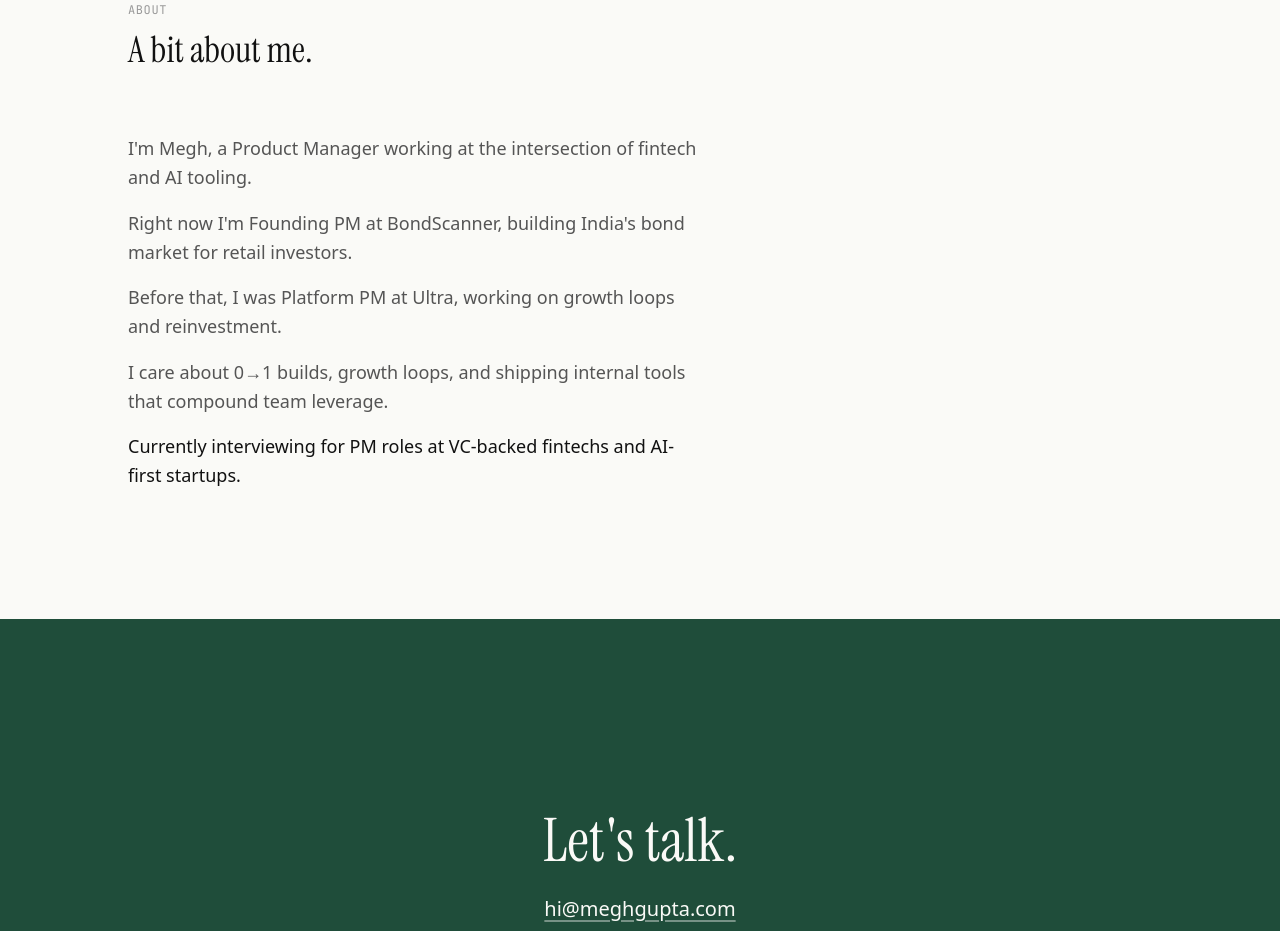
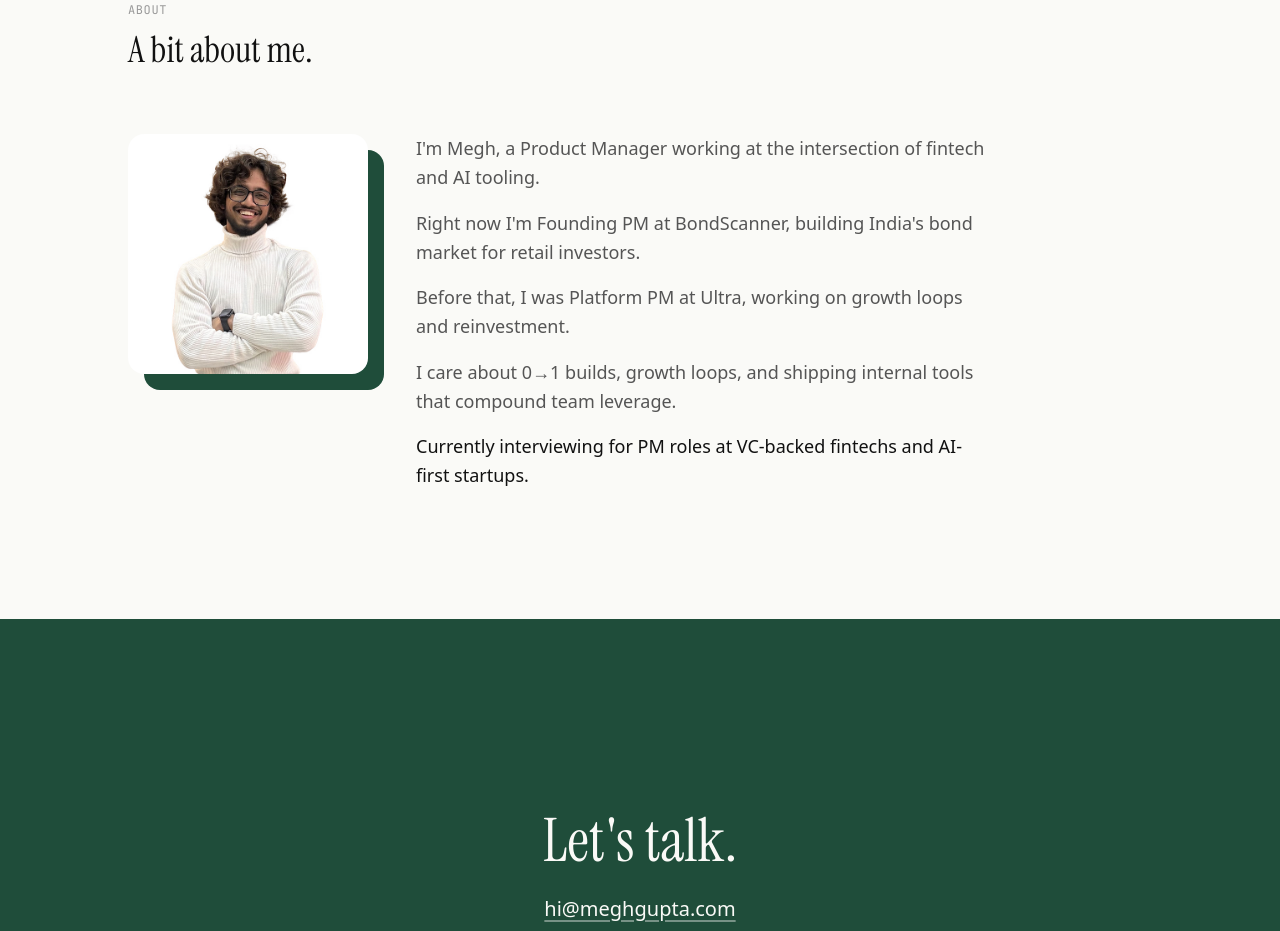
Before and after one commit to medigitaldiary/megh-gupta-portfolio, a Next.js app: page / in a window 1280 px wide. Shown: the part 2740-3671 px from the top of the page. Built offline with nearby package versions, Linux system fonts and the light colour scheme.

Commit message:
Add real photo to About section with accent color block
Overrides the v0 default of skipping a hero/about photo, per explicit
request. Uses a rounded-2xl accent block peeking out behind the photo
frame instead of introducing a new design token.

```diff
--- a/app/page.tsx
+++ b/app/page.tsx
@@ -1,3 +1,4 @@
+import Image from "next/image";
 import { Contact } from "@/components/contact";
 import { Hero } from "@/components/hero";
 import { LabCard } from "@/components/lab-card";
@@ -65,19 +66,34 @@ export default function Home() {
         <section id="about" className="px-6 py-24 md:px-8 md:py-32">
           <div className="mx-auto max-w-5xl">
             <SectionHeader eyebrow="About" heading="A bit about me." />
+            <div className="flex flex-col items-start gap-8 md:flex-row md:gap-12">
+              <div className="relative h-[200px] w-[200px] shrink-0 md:h-[240px] md:w-[240px]">
+                <div
+                  aria-hidden="true"
+                  className="absolute left-3 top-3 h-full w-full rounded-2xl bg-accent md:left-4 md:top-4"
+                />
+                <Image
+                  src="/images/about/megh.jpg"
+                  alt="Megh Gupta"
+                  width={240}
+                  height={240}
+                  className="relative z-10 h-full w-full rounded-2xl object-cover"
+                />
+              </div>
+
               {/* TODO: real copy — placeholder prose, structure is locked per PRD §6.5 */}
               <div className="max-w-[36rem] space-y-4 text-lg leading-relaxed text-fg-muted">
                 <p>
-                I&apos;m Megh, a Product Manager working at the intersection of
-                fintech and AI tooling.
+                  I&apos;m Megh, a Product Manager working at the intersection
+                  of fintech and AI tooling.
                 </p>
                 <p>
                   Right now I&apos;m Founding PM at BondScanner, building
                   India&apos;s bond market for retail investors.
                 </p>
                 <p>
-                Before that, I was Platform PM at Ultra, working on growth loops
-                and reinvestment.
+                  Before that, I was Platform PM at Ultra, working on growth
+                  loops and reinvestment.
                 </p>
                 <p>
                   I care about 0→1 builds, growth loops, and shipping internal
@@ -87,6 +103,7 @@ export default function Home() {
                   Currently interviewing for PM roles at VC-backed fintechs and
                   AI-first startups.
                 </p>
+              </div>
             </div>
           </div>
         </section>
```
Also changed, not shown: public/images/about/megh.jpg (added). Lines whose indentation alone changed are shown as unchanged.
